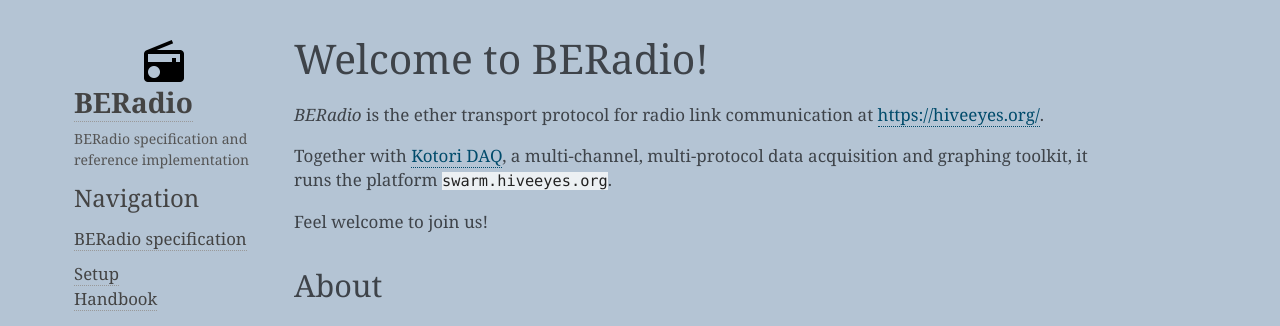
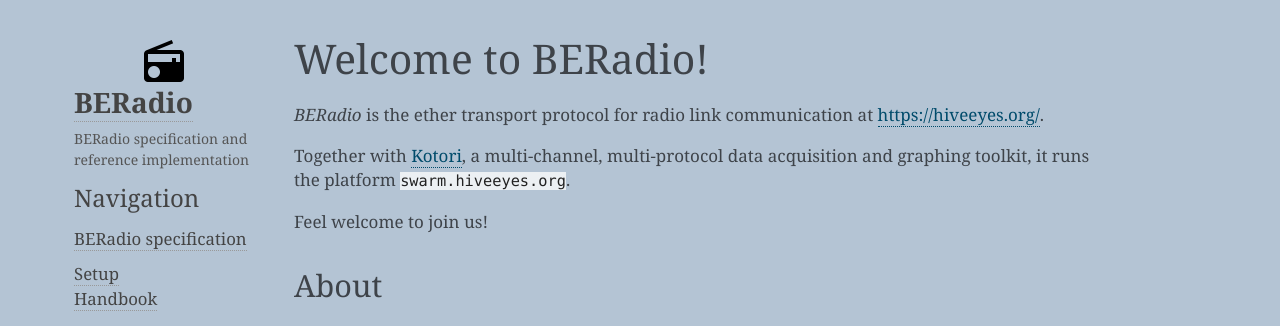
Before and after one commit to hiveeyes/beradio, a Sphinx documentation site: the page built from doc/source/index.rst, in a window 1280 px wide. Shown: the top 326 px of the page. Built offline with Sphinx 7.4.7, drawn with Linux system fonts in a browser that asks for light colours.

Commit message:
docs: fix link to Kotori

```diff
--- a/doc/source/index.rst
+++ b/doc/source/index.rst
@@ -8,12 +8,12 @@
 
 *BERadio* is the ether transport protocol for radio link communication at `<https://hiveeyes.org/>`__.
 
-Together with `Kotori DAQ`_, a multi-channel, multi-protocol data acquisition and graphing toolkit,
+Together with Kotori_, a multi-channel, multi-protocol data acquisition and graphing toolkit,
 it runs the platform ``swarm.hiveeyes.org``.
 
 Feel welcome to join us!
 
-.. _Kotori DAQ: https://docs.elmyra.de/isar-engineering/kotori-daq/
+.. _Kotori: https://docs.elmyra.de/isarengineering/kotori/
 
 
 About
```
